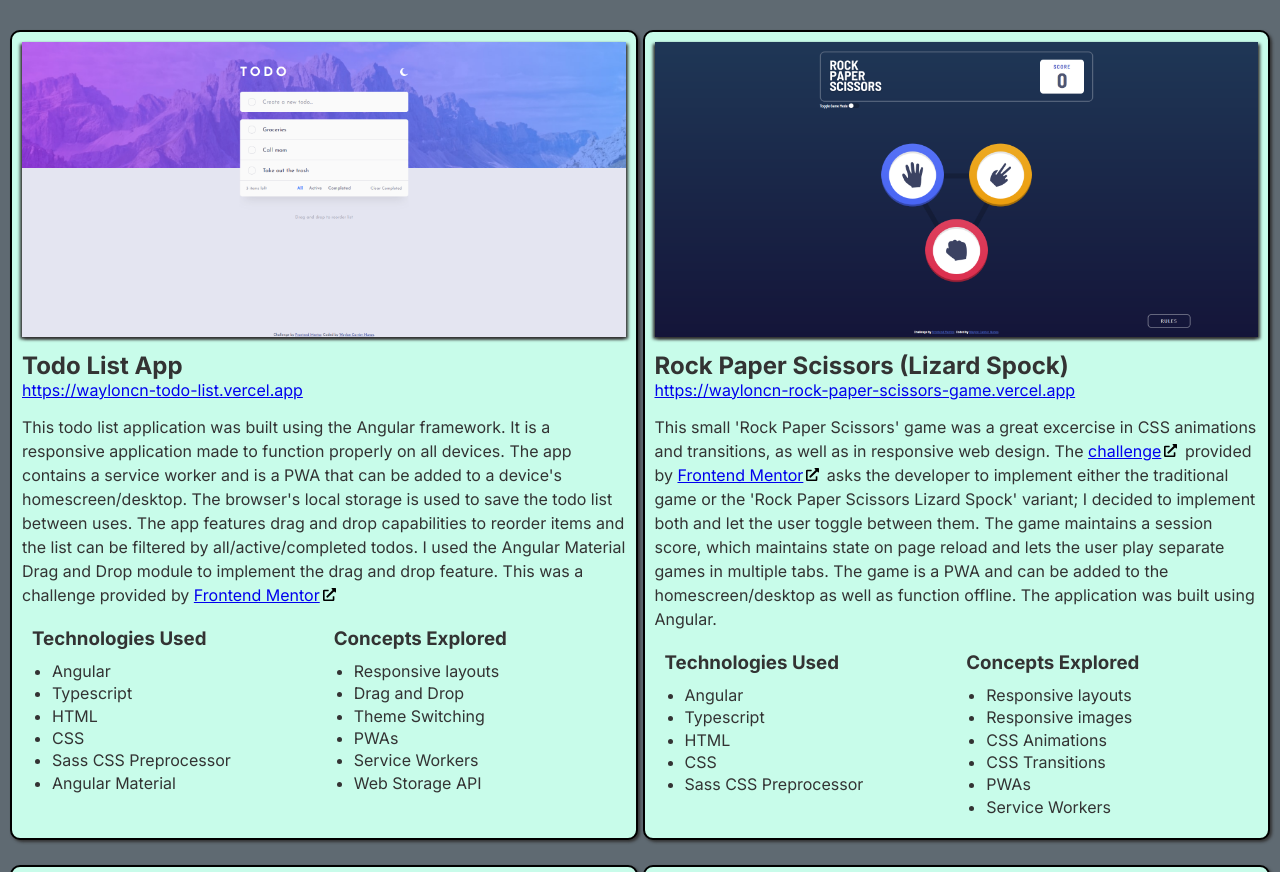
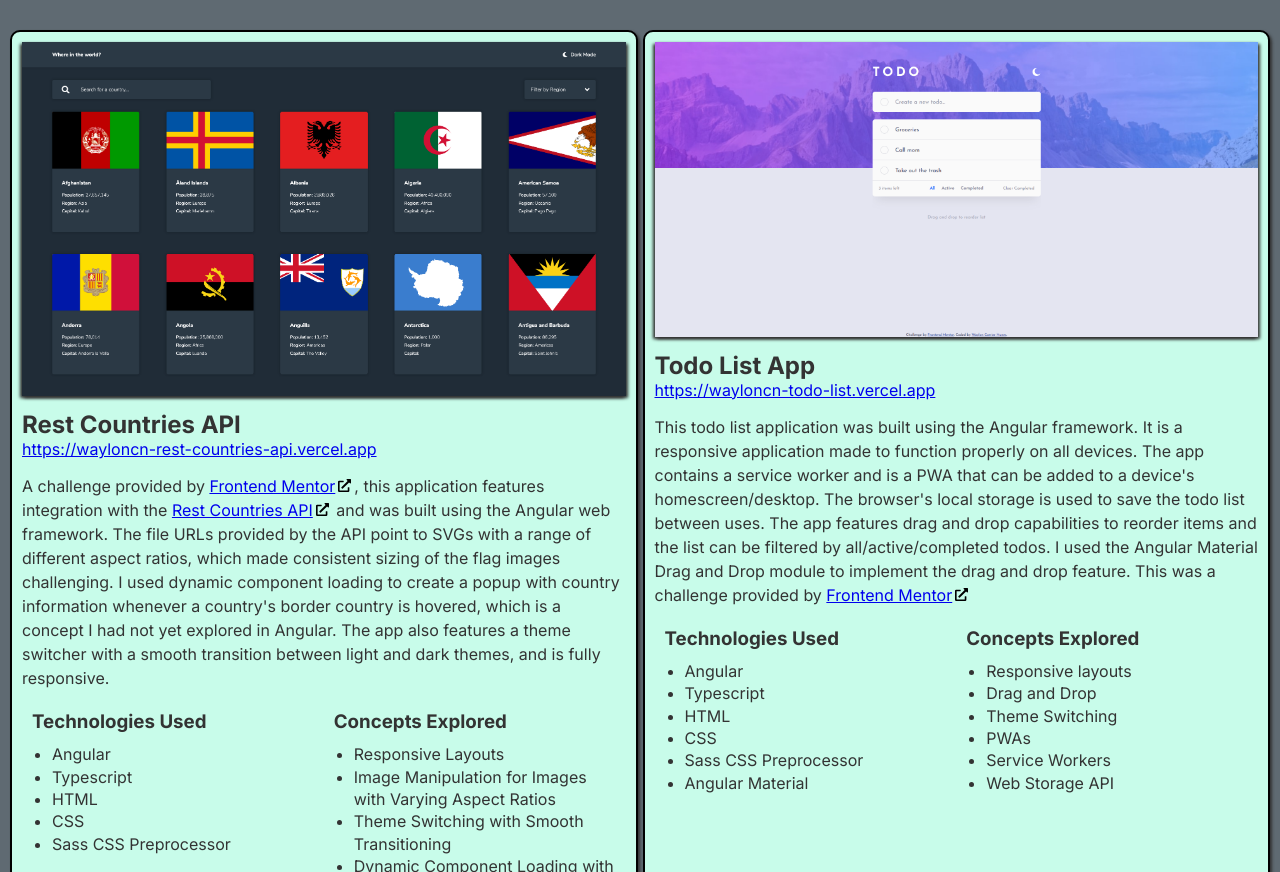
Before and after one commit to Breckles/portfolio, a website: page index.html in a window 1280 px wide. Shown: the part 80-952 px from the top of the page. Drawn offline with Linux system fonts and the light colour scheme.

Commit message:
add the Rest Countries API project to the portfolio

```diff
--- a/index.html
+++ b/index.html
@@ -31,6 +31,10 @@
       <div id="navContainer">
         <nav id="menu">
           <ul>
+            <li>
+              <a href="https://wayloncn-rest-countries-api.vercel.app"
+                 target="_blank">Rest Countries API</a>
+            </li>
             <li>
               <a href="https://wayloncn-todo-list.vercel.app/"
                  target="_blank">Todo List App</a>
@@ -93,6 +97,52 @@
 
   <main id="mainSection">
     <ul id="portfolio">
+      <li class="portfolioItem">
+        <img src="./images/rest-countries-api.png"
+             alt="A preview of the Rest Countries API app">
+        <section class="info">
+          <h2>Rest Countries API</h2>
+          <a href="https://wayloncn-rest-countries-api.vercel.app"
+             target="_blank">https://wayloncn-rest-countries-api.vercel.app</a>
+          <p>
+            A challenge provided by <a class="externalLink"
+               href="https://www.frontendmentor.io/challenges/todo-app-Su1_KokOW">Frontend
+              Mentor</a>, this application features integration with the <a class="externalLink"
+               target="_blank"
+               href="https://restcountries.eu/">Rest Countries API</a> and was
+            built using the Angular web framework. The file URLs provided by the
+            API point to <abbr title="Scalable Vector Graphics">SVG</abbr>s with
+            a range of different aspect ratios, which made consistent sizing of
+            the flag images challenging. I used dynamic component loading to
+            create a popup with country information whenever a country's border
+            country is hovered, which is a concept I had not yet explored in
+            Angular. The app also features a theme switcher with a smooth
+            transition between light and dark themes, and is fully responsive.
+          </p>
+          <div class="techLists">
+            <section class="technologies">
+              <h3>Technologies Used</h3>
+              <ul>
+                <li>Angular</li>
+                <li>Typescript</li>
+                <li><abbr title="Hypertext Markup Language">HTML</abbr></li>
+                <li><abbr title="Cascading Style Sheets">CSS</abbr></li>
+                <li>Sass CSS Preprocessor</li>
+              </ul>
+            </section>
+            <section class="concepts">
+              <h3>Concepts Explored</h3>
+              <ul>
+                <li>Responsive Layouts</li>
+                <li>Image Manipulation for Images with Varying Aspect Ratios</li>
+                <li>Theme Switching with Smooth Transitioning</li>
+                <li>Dynamic Component Loading with Angular</li>
+                <li>Angular Directives</li>
+              </ul>
+            </section>
+          </div>
+        </section>
+      </li>
       <li class="portfolioItem">
         <img src="./images/todo_list_app.png"
              alt="A preview of the Todo List app">
@@ -459,6 +509,10 @@
           <div id="dot8"
                class="dot"></div>
         </li>
+        <li>
+          <div id="dot8"
+               class="dot"></div>
+        </li>
       </ul>
     </nav>
   </main>
```
Also changed, not shown: images/rest-countries-api.png (added).
